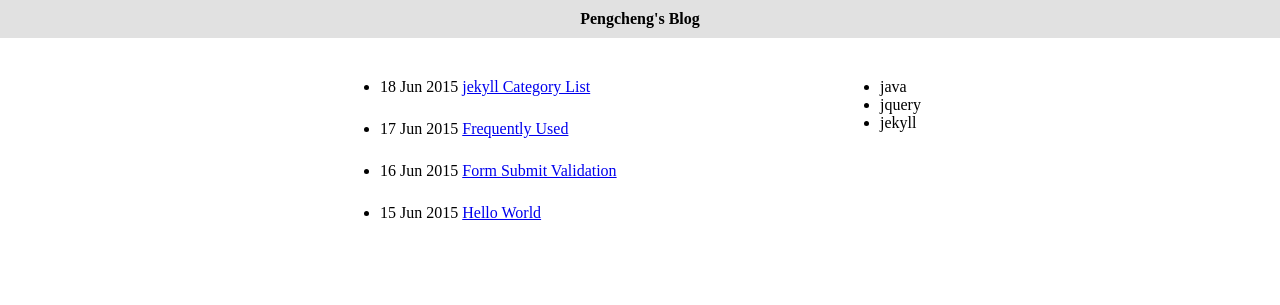
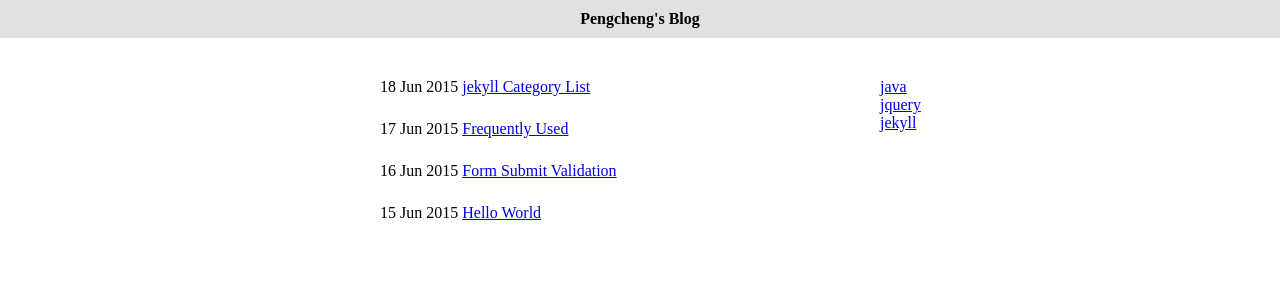
Before and after one commit to anfslove/jekyll_demo, a Jekyll site: the page built from index.html, in a window 1280 px wide. Shown: the top 305 px of the page. Built offline with Jekyll 4.4.1, drawn with Linux system fonts in a browser that asks for light colours.

Commit message:
Added categories.

```diff
--- a/_layouts/default.html
+++ b/_layouts/default.html
@@ -1,12 +1,12 @@
 {% include header.html %}
 <div class="container">
-	<div class="content">
+	<div class="main">
 		{{ content }}
 	</div>
-　　<div class="category">
-		<ul>
+　　<div class="left">
+		<ul class="categories">
 			{% for cat in site.categories %}
-			    <li>{{ cat[0] }}</li>
+			    <li><a href="{{ site.baseurl }}/categories/{{ cat[0] }}">{{ cat[0] }}</a></li>
 			{% endfor %}
 		</ul>
 	</div>
--- a/css/main.css
+++ b/css/main.css
@@ -32,11 +32,19 @@
 	margin: 0 auto;
 }
 
-.content{
+.main{
 	width: 500px;
 	float: left;
 }
-.category{
+.left{
 	width: 100px;
 	float: right;
 }
+
+.posts{
+	list-style: none;
+}
+
+.categories{
+	list-style: none;
+}
--- a/index.html
+++ b/index.html
@@ -3,7 +3,7 @@
 title: Pengcheng's Blog
 ---
 
-<ul>
+<ul class="posts">
 　　{% for post in site.posts %}
 　　　　<li>{{ post.date | date_to_string }} <a href="{{ site.baseurl }}{{ post.url }}">{{ post.title }}</a></li>
 　　{% endfor %}
```
Also changed, not shown: categories/jquery/index.html (added, +11 -0 lines).
